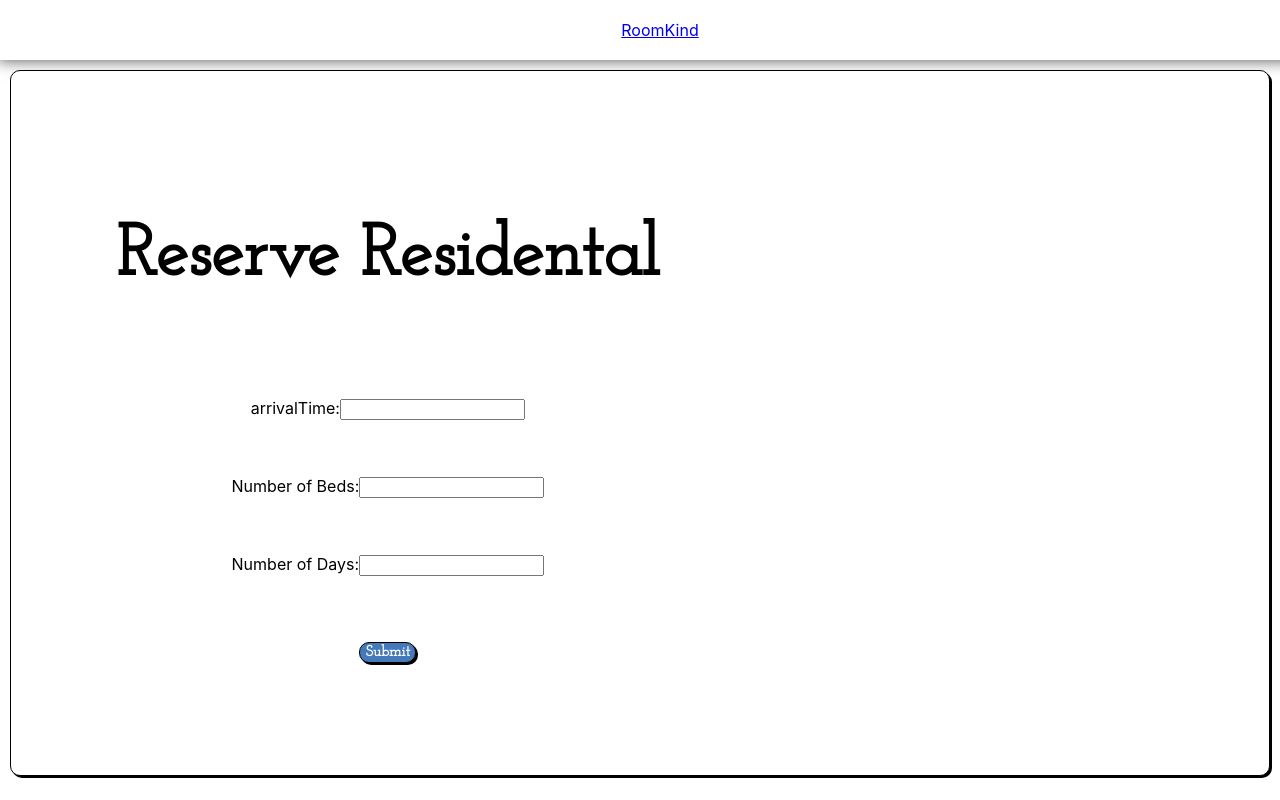
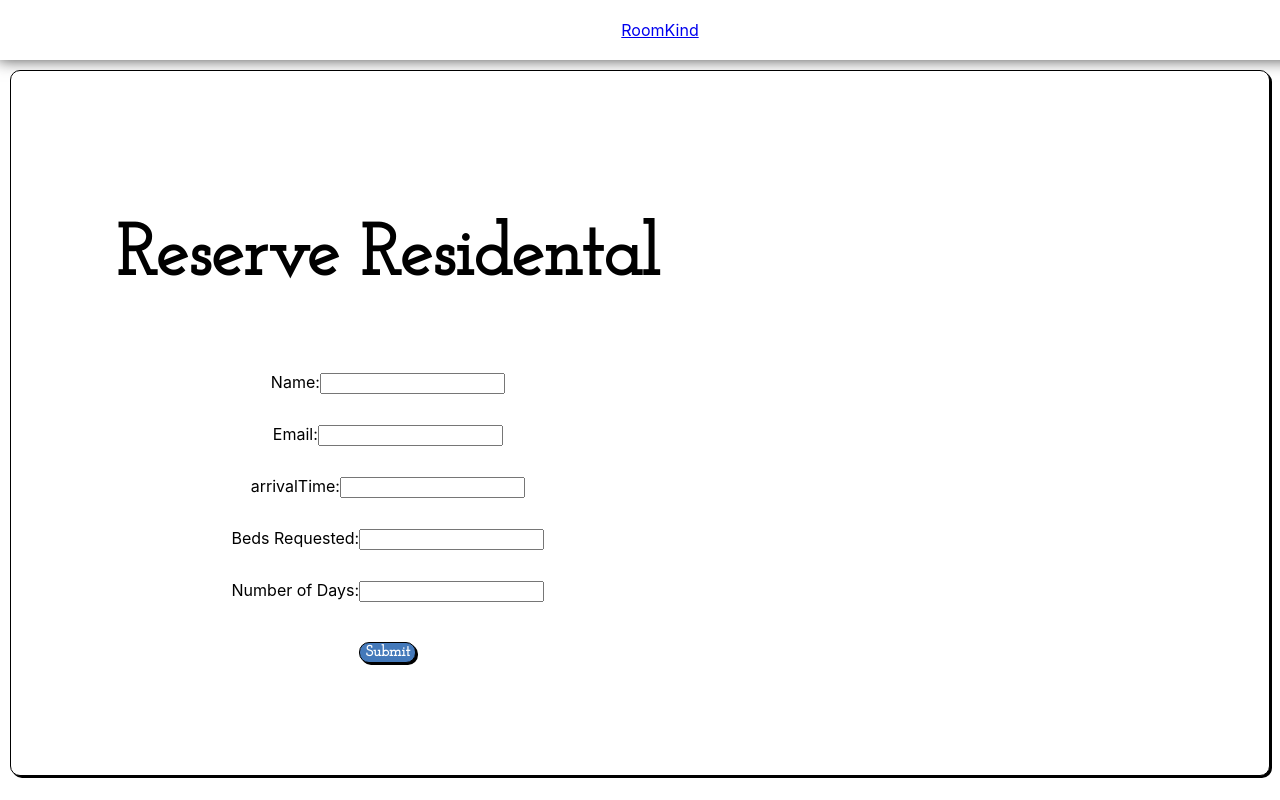
Before and after one commit to jnottin/project3_roomKind, a React (Create React App) app in the folder client/: page /reserveResidence in a window 1280 px wide. Shown: the top 800 px of the page. Built offline with nearby package versions, Linux system fonts and the light colour scheme.

Commit message:
form changed

```diff
--- a/client/src/ReserveResidence/ReserveResidence.js
+++ b/client/src/ReserveResidence/ReserveResidence.js
@@ -7,8 +7,9 @@ class ReserveResidence extends Component {
     super();
     this.state = {
       form: {
+        name: "",
+        email: "",
         arrivalTime: "",
-        location: "",
         numberOfBeds: "",
         numberOfDays: ""
       }
@@ -59,6 +60,29 @@ class ReserveResidence extends Component {
 
           <div>
             <label>
+              Name:
+              <input
+                type="text"
+                name="numberOfDays"
+                value={form.name}
+                onChange={this.changeHandler}
+              />
+            </label>
+          </div>
+
+          <div>
+            <label>
+              Email:
+              <input
+                type="text"
+                name="numberOfDays"
+                value={form.email}
+                onChange={this.changeHandler}
+              />
+            </label>
+          </div>
+          <div>
+            <label>
               arrivalTime:
               <input
                 type="text"
@@ -71,7 +95,7 @@ class ReserveResidence extends Component {
 
           <div>
             <label>
-              Number of Beds:
+              Beds Requested:
               <input
                 type="text"
                 name="numberOfBeds"
```
